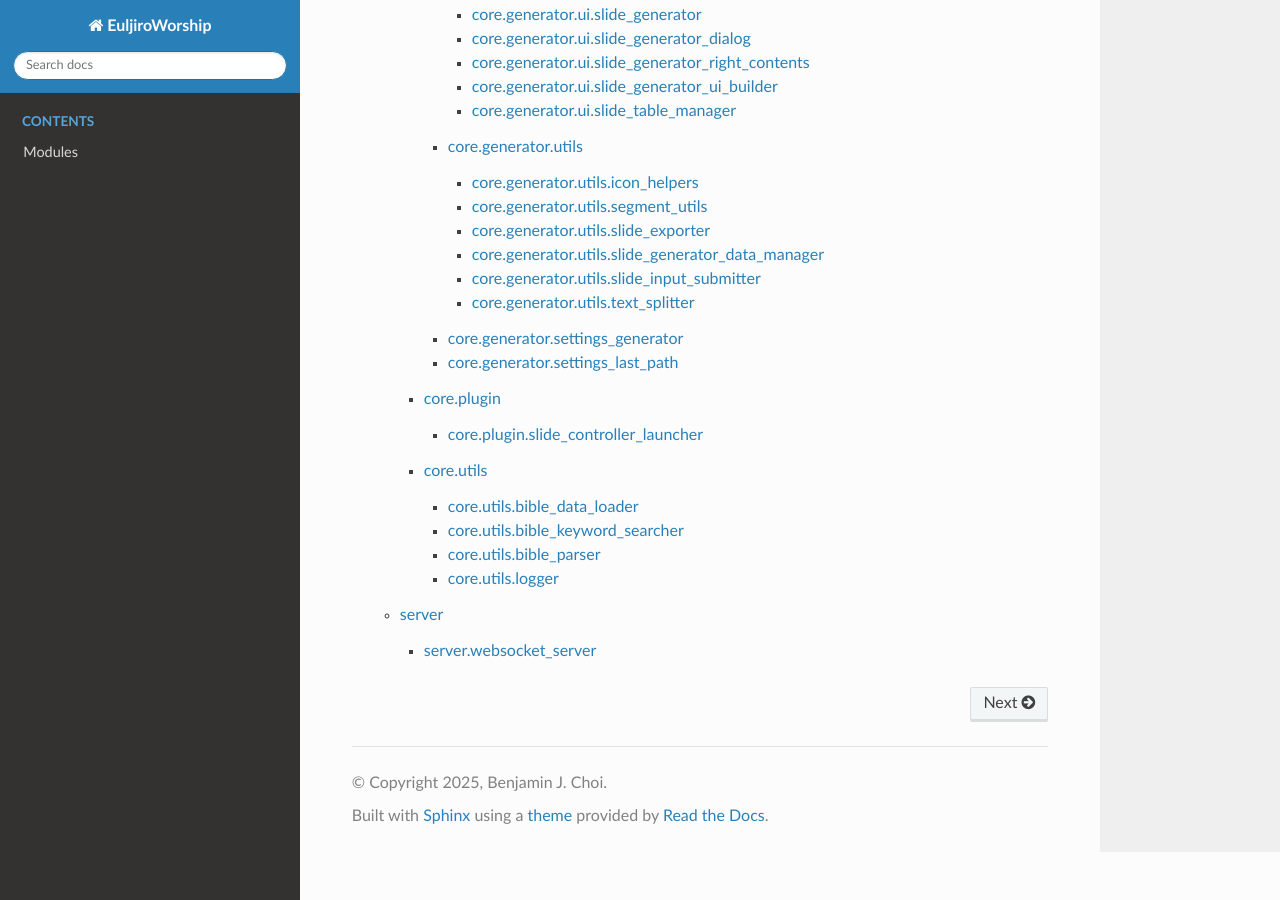
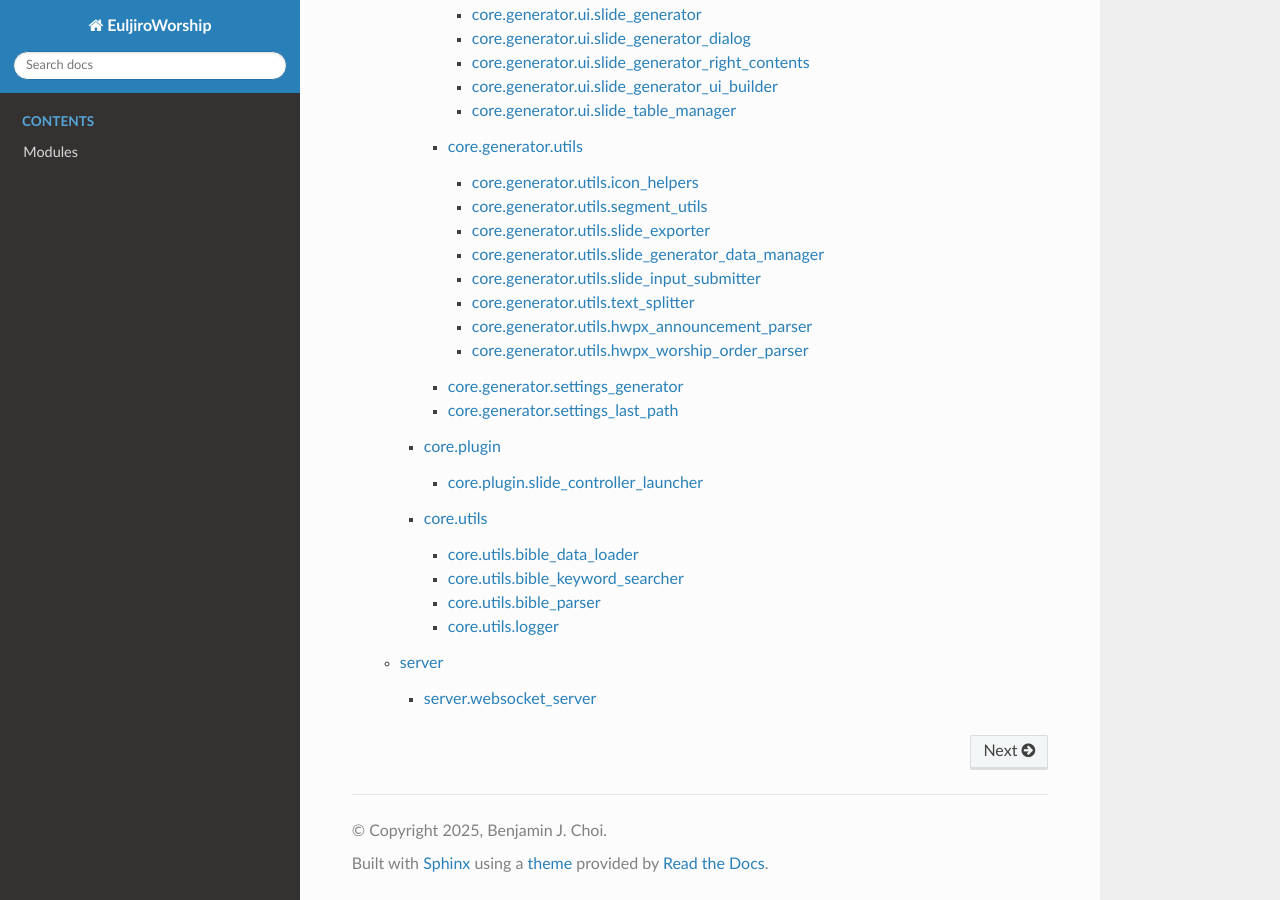
Before and after one commit to saintbenjamin/EuljiroWorship, a Sphinx documentation site: the page built from docs/source/index.rst, in a window 1280 px wide and 900 px high, scrolled down 1645 px. Built offline with Sphinx 7.4.7 and the Read the Docs theme 3.1.0, drawn with Linux system fonts in a browser that asks for light colours.

Commit message:
Add RTD docs pages for Euljiro-specific HWPX generator utilities

```diff
--- /dev/null
+++ b/docs/source/core.generator.utils.hwpx_announcement_parser.rst
@@ -0,0 +1,7 @@
+core.generator.utils.hwpx_announcement_parser
+============================================
+
+.. automodule:: core.generator.utils.hwpx_announcement_parser
+   :members:
+   :undoc-members:
+   :show-inheritance:
--- /dev/null
+++ b/docs/source/core.generator.utils.hwpx_worship_order_parser.rst
@@ -0,0 +1,7 @@
+core.generator.utils.hwpx_worship_order_parser
+==============================================
+
+.. automodule:: core.generator.utils.hwpx_worship_order_parser
+   :members:
+   :undoc-members:
+   :show-inheritance:
--- a/docs/source/core.generator.utils.rst
+++ b/docs/source/core.generator.utils.rst
@@ -18,3 +18,5 @@ core.generator.utils
    core.generator.utils.slide_generator_data_manager
    core.generator.utils.slide_input_submitter
    core.generator.utils.text_splitter
+   core.generator.utils.hwpx_announcement_parser
+   core.generator.utils.hwpx_worship_order_parser
```
